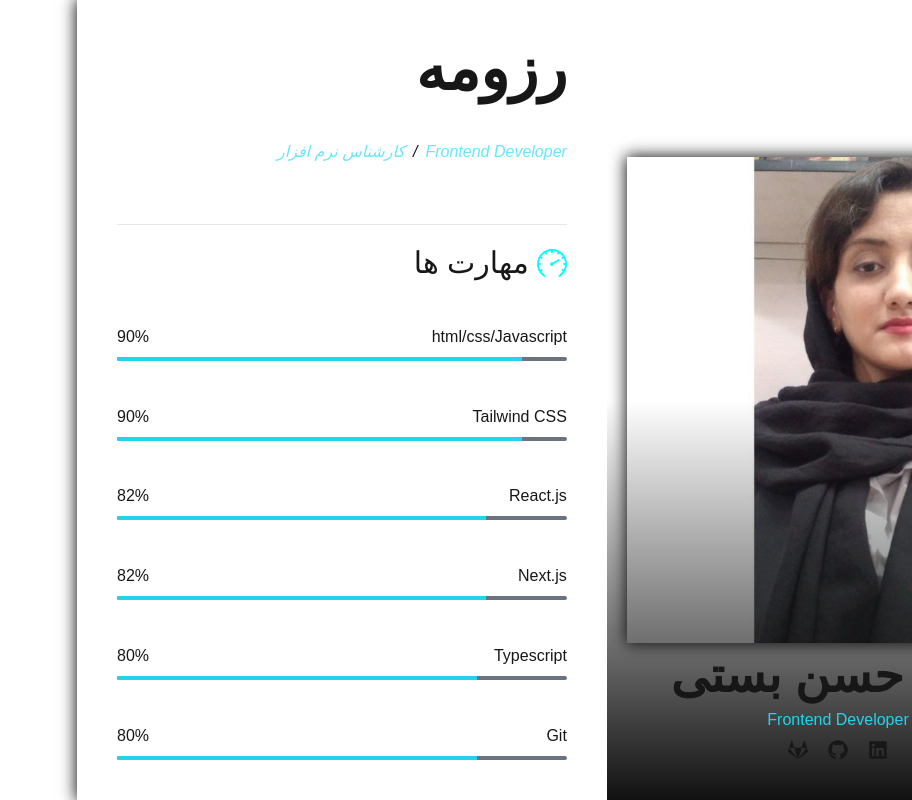
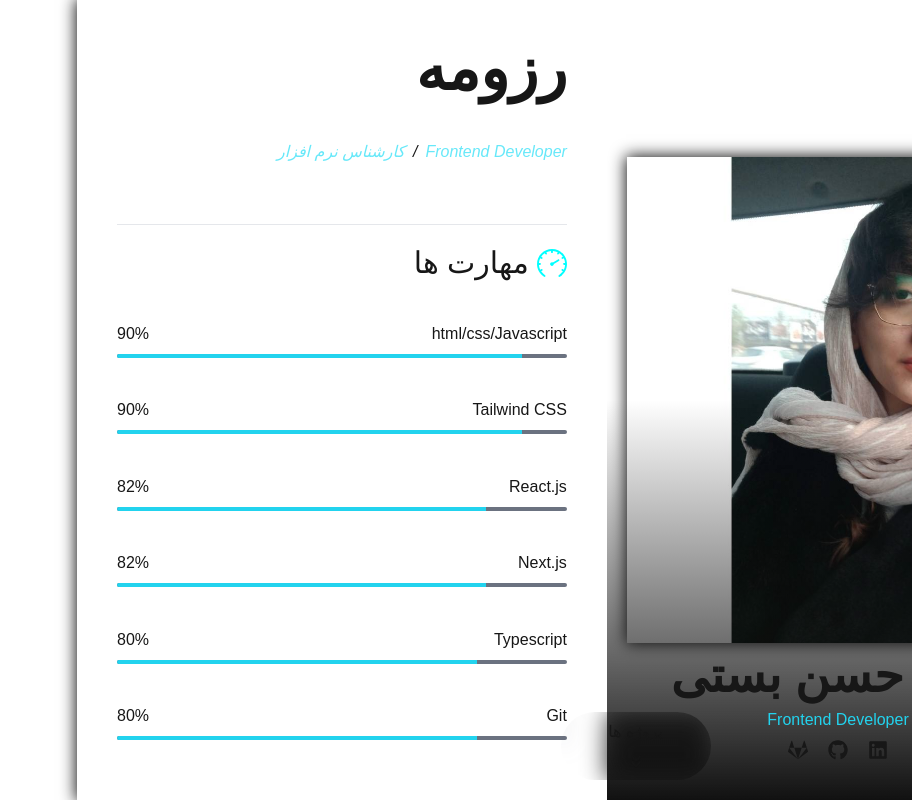
Before and after one commit to zahra-hsb/resume, a Next.js app: page / in a window 1280 px wide. Shown: the whole page, without its empty margins (368-1280 px from the left). Built offline with nearby package versions, Linux system fonts and the light colour scheme.

Commit message:
feat: change the picture and update the react icons package and create a button to show the project section

```diff
--- a/package.json
+++ b/package.json
@@ -15,7 +15,7 @@
     "next": "14.2.14",
     "react": "^18",
     "react-dom": "^18",
-    "react-icons": "^5.3.0"
+    "react-icons": "^5.5.0"
   },
   "devDependencies": {
     "eslint": "^8",
--- a/src/components/Details/index.jsx
+++ b/src/components/Details/index.jsx
@@ -1,5 +1,7 @@
 import { SlSpeedometer } from "react-icons/sl";
 import ProgressBar from "../ProgressBar";
+// import { FaArrowAltCircleDown } from "react-icons/fa";
+import { MdOutlineKeyboardDoubleArrowDown } from "react-icons/md";
 
 const Details = () => {
     return (
@@ -31,6 +33,14 @@ const Details = () => {
                     <ProgressBar percent={80} skill={'Typescript'} />
                     <ProgressBar percent={80} skill={'Git'} />
                 </div>
+                <div className="">
+                    <button
+                        className="flex flex-col items-center justify-center hover: gap-2 rounded-full p-2 backdrop-blur-md bg-opacity-15 w-[150px] fixed bottom-5 -left-[calc(150px-55%)] bg-cyan- z-50"
+                    >
+                    پروژه ها
+                        <MdOutlineKeyboardDoubleArrowDown size={20} className="animate-bounce" />
+                    </button>
+                </div>
             </section>
         </>
     )
--- a/src/components/PictureContainer/index.jsx
+++ b/src/components/PictureContainer/index.jsx
@@ -1,7 +1,7 @@
 import Image from "next/image"
 // import pic from '../../../public/pic.webp'
 // import pic from '../../../public/pic.jpg'
-import pic from '../../../public/IMG_20231225_162134_779.jpg'
+import pic from '../../../public/InShot_20250325_023858620.jpg'
 import NameTitle from "../NameTitle"
 
 const PictureContainer = () => {
```
Also changed, not shown: public/InShot_20250325_023858620.jpg (added), 1 other file (tests, documents, lock files or other folders).
